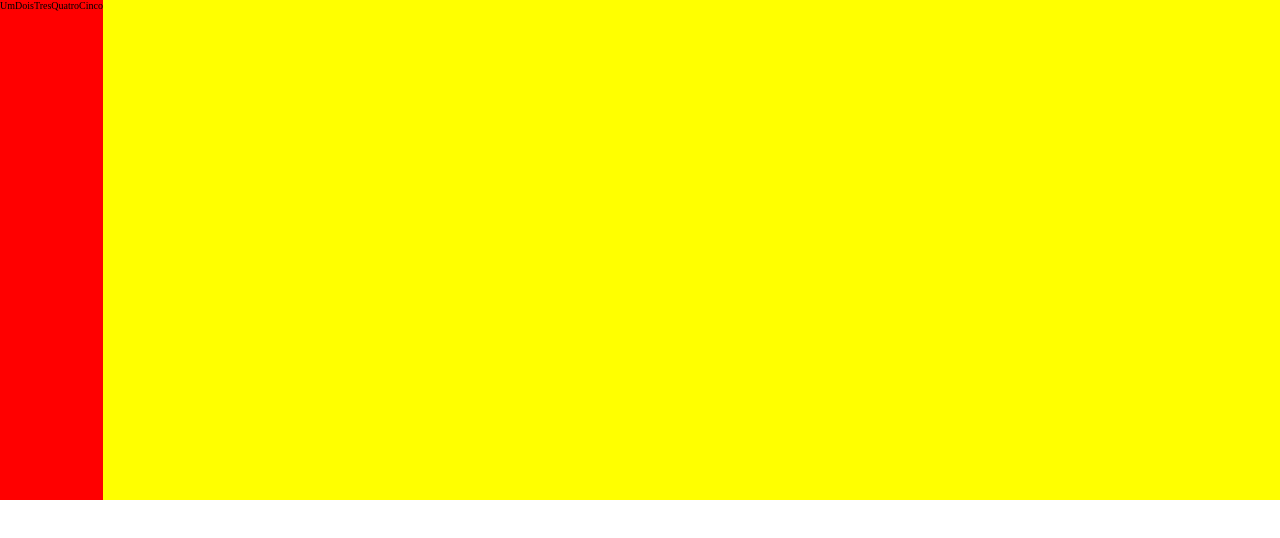
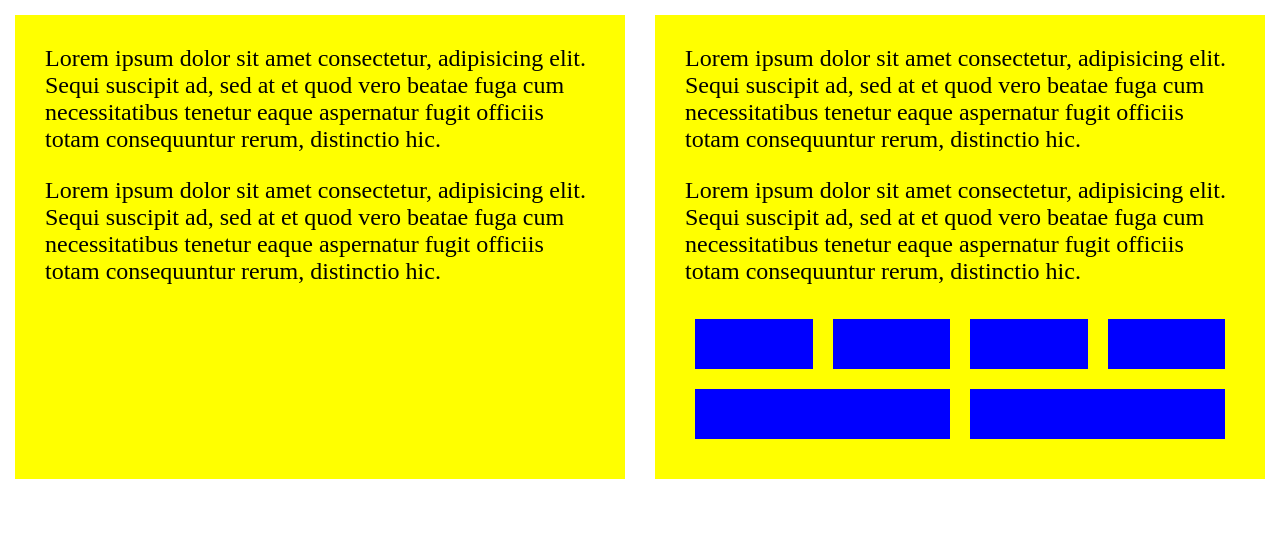
Before and after one commit to VOPNO/udemy-estudos, a plain HTML site: page HTML + CSS/flexbox/index.html in a window 1280 px wide. Drawn offline with Linux system fonts and the light colour scheme.

Commit message:
Add files via upload

```diff
--- a/HTML + CSS/flexbox/index.html
+++ b/HTML + CSS/flexbox/index.html
@@ -7,12 +7,30 @@
     <link rel="stylesheet" href="style.css">
 </head>
 <body>
-    <div class="flex-container">
-        <div class="flex-item">Um</div>
-        <div class="flex-item">Dois</div>
-        <div class="flex-item">Tres</div>
-        <div class="flex-item">Quatro</div>
-        <div class="flex-item">Cinco</div>
+    <div class="two-coluns">
+        <div class="col"><p>
+            Lorem ipsum dolor sit amet consectetur, adipisicing elit. Sequi suscipit ad, sed at et quod vero beatae fuga cum necessitatibus tenetur eaque aspernatur fugit officiis totam consequuntur rerum, distinctio hic.
+        </p>
+        <p>
+            Lorem ipsum dolor sit amet consectetur, adipisicing elit. Sequi suscipit ad, sed at et quod vero beatae fuga cum necessitatibus tenetur eaque aspernatur fugit officiis totam consequuntur rerum, distinctio hic.
+        </p>
+    </div>
+        <div class="col">
+            <p>
+                Lorem ipsum dolor sit amet consectetur, adipisicing elit. Sequi suscipit ad, sed at et quod vero beatae fuga cum necessitatibus tenetur eaque aspernatur fugit officiis totam consequuntur rerum, distinctio hic.
+            </p>
+            <p>
+                Lorem ipsum dolor sit amet consectetur, adipisicing elit. Sequi suscipit ad, sed at et quod vero beatae fuga cum necessitatibus tenetur eaque aspernatur fugit officiis totam consequuntur rerum, distinctio hic.
+            </p>
+            <div class="gallery">
+                <div class="img"></div>
+                <div class="img"></div>
+                <div class="img"></div>
+                <div class="img"></div>
+                <div class="img"></div>
+                <div class="img"></div>
+            </div>
+        </div>
     </div>
 </body>
 </html>
--- a/HTML + CSS/flexbox/style.css
+++ b/HTML + CSS/flexbox/style.css
@@ -1,22 +1,40 @@
 *, *::before, *::after {
     margin: 0;
     padding: 0;
+    box-sizing: border-box;
 }
 
-html {
-    font-size: 62.5%;
+body {
+    font-size: 24px;
 }
 
-.flex-container {
-    background: yellow;
-    height: 50rem;
-    display: flex;
-    flex-direction: row;
-    align-items: stretch;
-    justify-content: ;
+p {
+    margin-bottom: 24px;
 }
 
+.two-coluns {
+    display: flex;
 
-.flex-item {
-    background: red;
+
 }
+
+.col {
+    display: flex;
+    flex-direction: column;
+    background: yellow;
+    margin: 15px;
+    padding: 30px;
+}
+
+.gallery {
+    display: flex;
+    flex-flow: row wrap;
+}
+
+.gallery .img {
+    margin: 10px;
+    width: 100%;
+    height: 50px;
+    background: blue;
+    flex: 1 0 20%;
+}
--- /dev/null
+++ b/HTML + CSS/grid/style.css
@@ -0,0 +1,62 @@
+* {
+    padding: 0;
+    margin: 0;
+    box-sizing: border-box;
+}
+
+body {
+    font: sans-serif;
+    font-size: 40px;
+}
+
+.container {
+    max-width: 1200px;
+    margin: 0 auto;
+}
+
+.grid {
+    display: grid;
+    grid-template-rows: auto 1fr auto;
+    grid-template-columns: 200px 1fr;
+    grid-template-areas:
+    'header header'
+    'nav main'
+    'rodape rodape';
+}
+
+.grid div:nth-child(1){
+    background: red;
+    grid-area: header;
+    display: flex;
+    justify-content: space-between;
+    align-items: baseline;
+}
+
+.grid div:nth-child(2){
+    grid-area: nav;
+    background: yellow;
+}
+
+.grid div:nth-child(3){
+    grid-area: main;
+    background: rgb(230, 0, 191);
+}
+
+.grid div:nth-child(4){
+    background-color: aqua;
+    grid-area: rodape;
+}
+
+@media (max-width: 768px) {
+    .grid {
+        display: grid;
+        grid-template-rows: auto;
+        grid-template-columns: auto;
+        grid-template-areas:
+        'header'
+        'nav'
+        'main'
+        'rodape ';
+    }
+
+}
```
Also changed, not shown: HTML + CSS/grid/index.html (added, +37 -0 lines), HTML + CSS/estrutura-semantica-html/index.html (line endings or trailing spaces), HTML + CSS/float-e-display-css/index.html (line endings or trailing spaces), HTML + CSS/float-e-display-css/style.css (line endings or trailing spaces), HTML + CSS/formularios-e-inputs/index.html (line endings or trailing spaces), HTML + CSS/formularios-e-inputs/newTeste.html (line endings or trailing spaces), HTML + CSS/formularios-e-inputs/style.css (line endings or trailing spaces).
